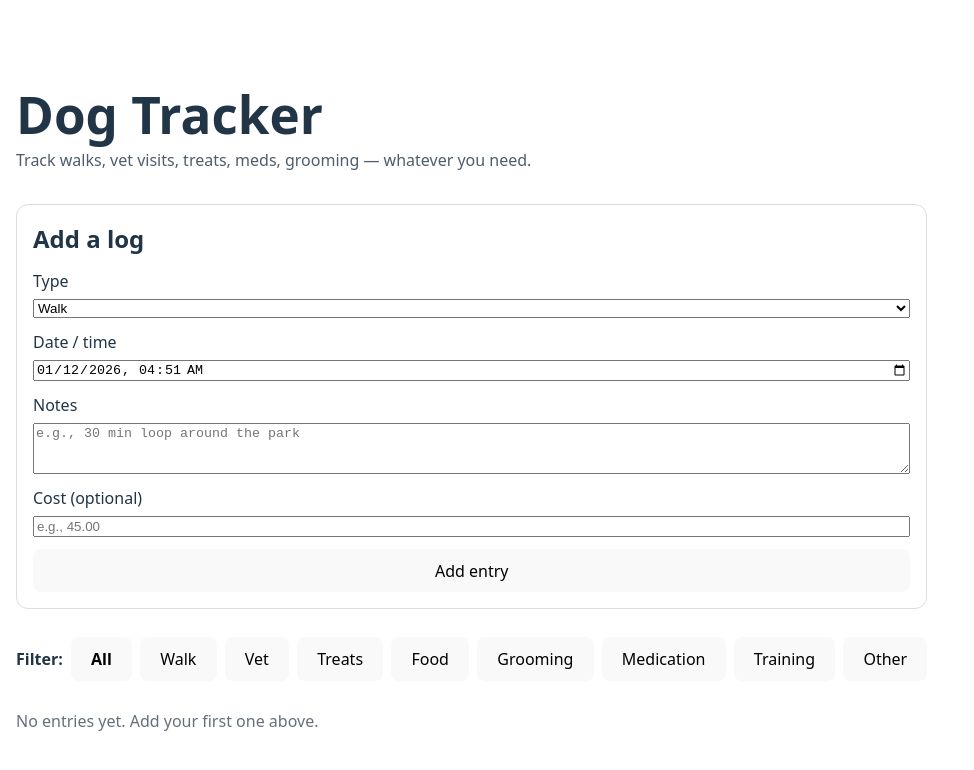
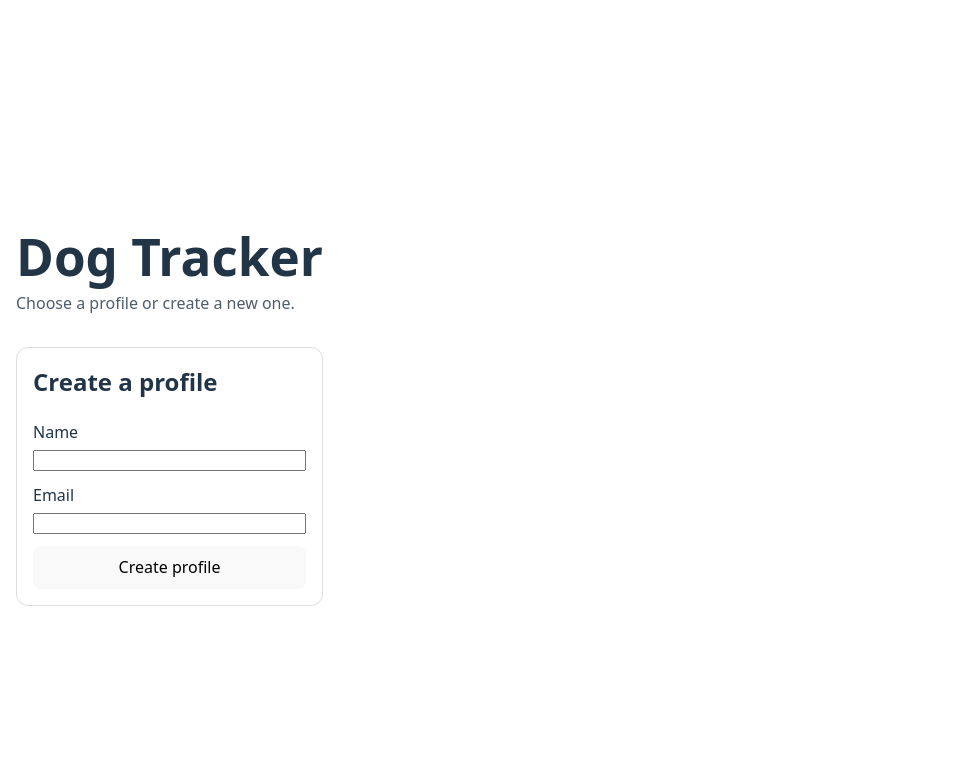
Before and after one commit to kmacfadyen/place, a React (Vite) app: page / in a window 1280 px wide. Shown: the top 770 px of the page, without its empty margins (0-974 px from the left). Built offline with nearby package versions, Linux system fonts and the light colour scheme.

Commit message:
added profile functionality

```diff
--- a/src/App.tsx
+++ b/src/App.tsx
@@ -1,43 +1,12 @@
+import { useState } from "react";
+import type { User } from "./lib/types";
+import ProfileGate from "./pages/ProfileGate";
 import Dashboard from "./pages/Dashboard";
 
 export default function App() {
-  return <Dashboard />;
+  const [user, setUser] = useState<User | null>(null);
+
+  if (!user) return <ProfileGate onAuthed={setUser} />;
+
+  return <Dashboard user={user} onLogout={() => setUser(null)} />;
 }
-
-
-/** import { useState } from 'react'
-import reactLogo from './assets/react.svg'
-import viteLogo from '/vite.svg'
-import './App.css'
-
-function App() {
-  const [count, setCount] = useState(0)
-
-  return (
-    <>
-      <div>
-        <a href="https://vite.dev" target="_blank">
-          <img src={viteLogo} className="logo" alt="Vite logo" />
-        </a>
-        <a href="https://react.dev" target="_blank">
-          <img src={reactLogo} className="logo react" alt="React logo" />
-        </a>
-      </div>
-      <h1>Vite + React</h1>
-      <div className="card">
-        <button onClick={() => setCount((count) => count + 1)}>
-          count is {count}
-        </button>
-        <p>
-          Edit <code>src/App.tsx</code> and save to test HMR
-        </p>
-      </div>
-      <p className="read-the-docs">
-        Click on the Vite and React logos to learn more
-      </p>
-    </>
-  )
-}
-
-export default App
-*/
--- a/src/components/EntryForm.tsx
+++ b/src/components/EntryForm.tsx
@@ -3,8 +3,10 @@ import { ENTRY_TYPES, makeEntry } from "../lib/types";
 import type { Entry, EntryTypeId } from "../lib/types";
 
 type EntryFormProps = {
+  userId: string;
   onAdd: (entry: Entry) => void;
 };
+
 
 function nowLocalInputValue(): string {
   // datetime-local expects "YYYY-MM-DDTHH:mm"
@@ -15,7 +17,7 @@ function nowLocalInputValue(): string {
   )}:${pad(d.getMinutes())}`;
 }
 
-export default function EntryForm({ onAdd }: EntryFormProps) {
+export default function EntryForm({ userId, onAdd }: EntryFormProps) {
   const defaultType = useMemo<EntryTypeId>(() => ENTRY_TYPES[0]?.id ?? "walk", []);
   const [typeId, setTypeId] = useState<EntryTypeId>(defaultType);
   const [dateLocal, setDateLocal] = useState<string>(nowLocalInputValue());
@@ -27,6 +29,7 @@ export default function EntryForm({ onAdd }: EntryFormProps) {
 
     const dateISO = new Date(dateLocal).toISOString();
     const entry = makeEntry({
+      userId,
       typeId,
       dateISO,
       notes: notes.trim(),
--- /dev/null
+++ b/src/lib/auth.ts
@@ -0,0 +1,32 @@
+import type { User } from "./types";
+import { loadState, saveState } from "./storage";
+
+export function createUser(name: string, email: string): User {
+  const state = loadState();
+
+  const user: User = {
+    id: crypto.randomUUID(),
+    name: name.trim(),
+    email: email.trim().toLowerCase(),
+    createdAtISO: new Date().toISOString(),
+  };
+
+  const next = {
+    ...state,
+    users: [user, ...state.users],
+    currentUserId: user.id,
+  };
+
+  saveState(next);
+  return user;
+}
+
+export function setCurrentUser(userId: string | null) {
+  const state = loadState();
+  saveState({ ...state, currentUserId: userId });
+}
+
+export function getCurrentUser(): User | null {
+  const state = loadState();
+  return state.users.find((u) => u.id === state.currentUserId) ?? null;
+}
--- a/src/lib/storage.ts
+++ b/src/lib/storage.ts
@@ -1,58 +1,36 @@
-/** import type { Entry } from "./types";
+import type { Entry, User } from "./types";
 
 const KEY = "dogTracker:v1";
 
 export type PersistedState = {
+  users: User[];
+  currentUserId: string | null;
   entries: Entry[];
+};
+
+const defaultState: PersistedState = {
+  users: [],
+  currentUserId: null,
+  entries: [],
 };
 
 export function loadState(): PersistedState {
   try {
     const raw = localStorage.getItem(KEY);
-    if (!raw) return { entries: [] };
-    const parsed = JSON.parse(raw);
+    if (!raw) return defaultState;
+    const parsed = JSON.parse(raw) as Partial<PersistedState>;
+
     return {
+      users: Array.isArray(parsed.users) ? parsed.users : [],
+      currentUserId:
+        typeof parsed.currentUserId === "string" ? parsed.currentUserId : null,
       entries: Array.isArray(parsed.entries) ? parsed.entries : [],
     };
   } catch {
-    return { entries: [] };
+    return defaultState;
   }
 }
 
 export function saveState(state: PersistedState): void {
   localStorage.setItem(KEY, JSON.stringify(state));
 }
-  */
-
-import type { Entry } from "./types";
-
-const KEY = "dogTracker:v1";
-
-export type PersistedState = {
-  entries: Entry[];
-};
-
-export function loadState(): PersistedState {
-  try {
-    const raw = localStorage.getItem(KEY);
-    if (!raw) return { entries: [] };
-
-    const parsed: unknown = JSON.parse(raw);
-    if (
-      typeof parsed === "object" &&
-      parsed !== null &&
-      "entries" in parsed &&
-      Array.isArray((parsed as any).entries)
-    ) {
-      return { entries: (parsed as any).entries as Entry[] };
-    }
-
-    return { entries: [] };
-  } catch {
-    return { entries: [] };
-  }
-}
-
-export function saveState(state: PersistedState): void {
-  localStorage.setItem(KEY, JSON.stringify(state));
-}
--- a/src/pages/Dashboard.tsx
+++ b/src/pages/Dashboard.tsx
@@ -3,27 +3,37 @@ import EntryForm from "../components/EntryForm";
 import EntryList from "../components/EntryList";
 import FilterBar from "../components/FilterBar";
 import { loadState, saveState } from "../lib/storage";
-import type { Entry, EntryTypeId } from "../lib/types";
+import { setCurrentUser } from "../lib/auth";
+import type { Entry, EntryTypeId, User } from "../lib/types";
 
 type FilterType = "all" | EntryTypeId;
 
-export default function Dashboard() {
+type Props = {
+  user: User;
+  onLogout: () => void;
+};
+
+export default function Dashboard({ user, onLogout }: Props) {
   const [entries, setEntries] = useState<Entry[]>(() => loadState().entries);
   const [filterTypeId, setFilterTypeId] = useState<FilterType>("all");
 
   useEffect(() => {
-    saveState({ entries });
+    const state = loadState();
+    saveState({ ...state, entries });
   }, [entries]);
 
+  const myEntries = useMemo(
+    () => entries.filter((e) => e.userId === user.id),
+    [entries, user.id]
+  );
+
   const filtered = useMemo(() => {
-    const sorted = [...entries].sort(
+    const sorted = [...myEntries].sort(
       (a, b) => new Date(b.dateISO).getTime() - new Date(a.dateISO).getTime()
     );
-
     if (filterTypeId === "all") return sorted;
-
     return sorted.filter((e) => e.typeId === filterTypeId);
-  }, [entries, filterTypeId]);
+  }, [myEntries, filterTypeId]);
 
   function handleAdd(entry: Entry) {
     setEntries((prev) => [entry, ...prev]);
@@ -33,30 +43,25 @@ export default function Dashboard() {
     setEntries((prev) => prev.filter((e) => e.id !== id));
   }
 
+  function handleLogout() {
+    setCurrentUser(null);
+    onLogout();
+  }
+
   return (
-    <div
-      style={{
-        maxWidth: 900,
-        margin: "0 auto",
-        padding: 16,
-        display: "grid",
-        gap: 16,
-      }}
-    >
-      <header>
-        <h1 style={{ marginBottom: 6 }}>Dog Tracker</h1>
-        <p style={{ marginTop: 0, opacity: 0.8 }}>
-          Track walks, vet visits, treats, meds, grooming — whatever you need.
-        </p>
+    <div style={{ maxWidth: 900, margin: "0 auto", padding: 16, display: "grid", gap: 16 }}>
+      <header style={{ display: "flex", justifyContent: "space-between", gap: 12, alignItems: "baseline" }}>
+        <div>
+          <h1 style={{ marginBottom: 6 }}>Dog Tracker</h1>
+          <p style={{ marginTop: 0, opacity: 0.8 }}>Signed in as {user.name}</p>
+        </div>
+        <button type="button" onClick={handleLogout}>Log out</button>
       </header>
 
-      <EntryForm onAdd={handleAdd} />
+      <EntryForm userId={user.id} onAdd={handleAdd} />
 
       <section>
-        <FilterBar
-          filterTypeId={filterTypeId}
-          setFilterTypeId={setFilterTypeId}
-        />
+        <FilterBar filterTypeId={filterTypeId} setFilterTypeId={setFilterTypeId} />
         <EntryList entries={filtered} onDelete={handleDelete} />
       </section>
     </div>
--- /dev/null
+++ b/src/pages/ProfileGate.tsx
@@ -0,0 +1,84 @@
+import { useEffect, useState } from "react";
+import type { User } from "../lib/types";
+import { loadState } from "../lib/storage";
+import { createUser, setCurrentUser } from "../lib/auth";
+
+type Props = {
+  onAuthed: (user: User) => void;
+};
+
+export default function ProfileGate({ onAuthed }: Props) {
+  const [users, setUsers] = useState<User[]>([]);
+  const [name, setName] = useState("");
+  const [email, setEmail] = useState("");
+
+  useEffect(() => {
+    const state = loadState();
+    setUsers(state.users);
+
+    const current = state.users.find((u) => u.id === state.currentUserId);
+    if (current) onAuthed(current);
+  }, [onAuthed]);
+
+  function refreshUsers() {
+    setUsers(loadState().users);
+  }
+
+  function handleCreate(e: React.FormEvent) {
+    e.preventDefault();
+    if (!name.trim() || !email.trim()) return;
+
+    const user = createUser(name, email);
+    refreshUsers();
+    onAuthed(user);
+  }
+
+  function handleSelect(user: User) {
+    setCurrentUser(user.id);
+    onAuthed(user);
+  }
+
+  return (
+    <div style={{ maxWidth: 700, margin: "0 auto", padding: 16, display: "grid", gap: 16 }}>
+      <header>
+        <h1 style={{ marginBottom: 6 }}>Dog Tracker</h1>
+        <p style={{ marginTop: 0, opacity: 0.8 }}>Choose a profile or create a new one.</p>
+      </header>
+
+      {users.length > 0 && (
+        <section style={{ border: "1px solid #ddd", borderRadius: 12, padding: 16 }}>
+          <h2 style={{ marginTop: 0 }}>Existing profiles</h2>
+          <ul style={{ listStyle: "none", padding: 0, display: "grid", gap: 8 }}>
+            {users.map((u) => (
+              <li key={u.id} style={{ display: "flex", justifyContent: "space-between", gap: 12 }}>
+                <div>
+                  <div style={{ fontWeight: 700 }}>{u.name}</div>
+                  <div style={{ fontSize: 13, opacity: 0.8 }}>{u.email}</div>
+                </div>
+                <button type="button" onClick={() => handleSelect(u)}>
+                  Use profile
+                </button>
+              </li>
+            ))}
+          </ul>
+        </section>
+      )}
+
+      <section style={{ border: "1px solid #ddd", borderRadius: 12, padding: 16 }}>
+        <h2 style={{ marginTop: 0 }}>Create a profile</h2>
+        <form onSubmit={handleCreate} style={{ display: "grid", gap: 12 }}>
+          <label style={{ display: "grid", gap: 6 }}>
+            Name
+            <input value={name} onChange={(e) => setName(e.target.value)} />
+          </label>
+          <label style={{ display: "grid", gap: 6 }}>
+            Email
+            <input value={email} onChange={(e) => setEmail(e.target.value)} />
+          </label>
+
+          <button type="submit">Create profile</button>
+        </form>
+      </section>
+    </div>
+  );
+}
```
